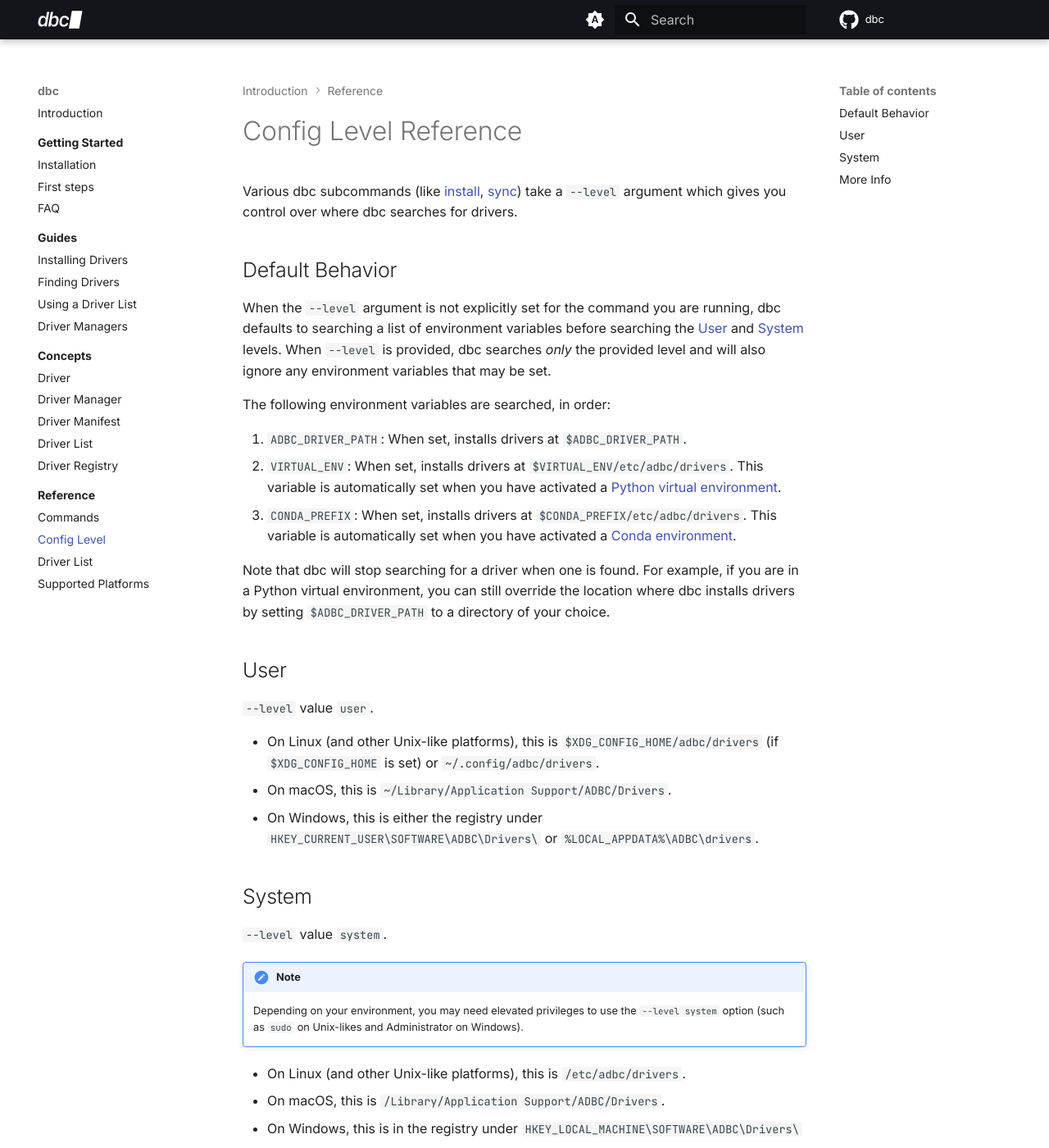
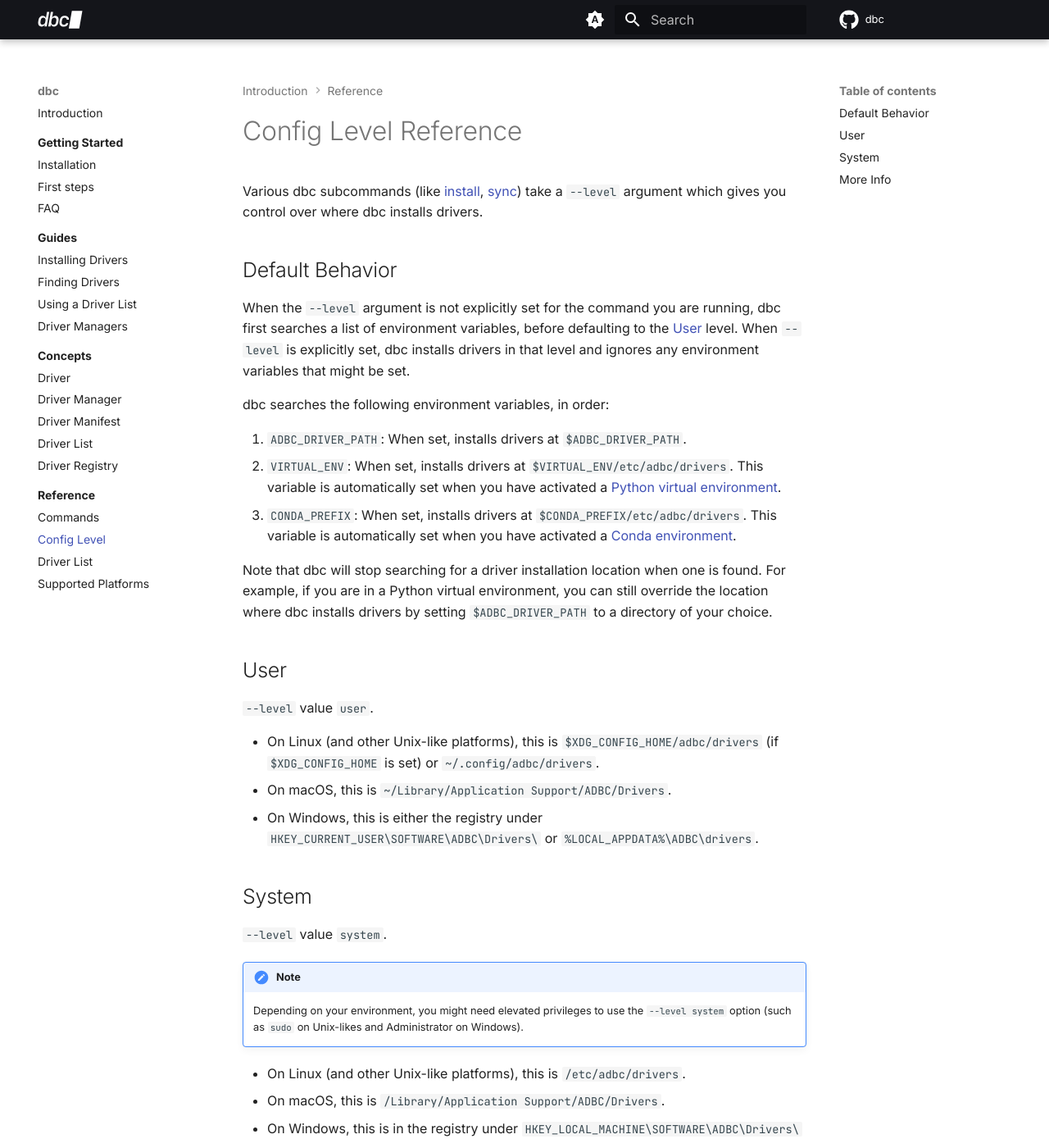
Before and after one commit to columnar-tech/dbc, an MkDocs documentation site: the page built from docs/reference/config_level.md, in a window 1280 px wide and 1400 px high. Shown: the whole window at 82% size. Built offline with MkDocs 1.6.1 and Material for MkDocs 9.7.7, drawn with Linux system fonts in a browser that asks for light colours; plug-ins that fetch from the network failed and are left out; comment, search, counter and statistics services are not loaded.

Commit message:
docs: improve --level docs (#163)
Replaces "search" with "install" and improves the language in some other
ways.

```diff
--- a/docs/reference/config_level.md
+++ b/docs/reference/config_level.md
@@ -16,20 +16,20 @@
 
 # Config Level Reference
 
-Various dbc subcommands (like [install](cli.md#install), [sync](cli.md#sync)) take a `--level` argument which gives you control over where dbc searches for drivers.
+Various dbc subcommands (like [install](cli.md#install), [sync](cli.md#sync)) take a `--level` argument which gives you control over where dbc installs drivers.
 
 ## Default Behavior
 
-When the `--level` argument is not explicitly set for the command you are running, dbc defaults to searching a list of environment variables before searching the [User](#user) and [System](#system) levels.
-When `--level` is provided, dbc searches _only_ the provided level and will also ignore any environment variables that may be set.
+When the `--level` argument is not explicitly set for the command you are running, dbc first searches a list of environment variables, before defaulting to the [User](#user) level.
+When `--level` is explicitly set, dbc installs drivers in that level and ignores any environment variables that might be set.
 
-The following environment variables are searched, in order:
+dbc searches the following environment variables, in order:
 
 1. `ADBC_DRIVER_PATH`: When set, installs drivers at `$ADBC_DRIVER_PATH`.
 2. `VIRTUAL_ENV`: When set, installs drivers at `$VIRTUAL_ENV/etc/adbc/drivers`. This variable is automatically set when you have activated a [Python virtual environment](https://docs.python.org/3/tutorial/venv.html).
 3. `CONDA_PREFIX`: When set, installs drivers at `$CONDA_PREFIX/etc/adbc/drivers`. This variable is automatically set when you have activated a [Conda environment](https://docs.conda.io/projects/conda/en/latest/user-guide/concepts/environments.html).
 
-Note that dbc will stop searching for a driver when one is found.
+Note that dbc will stop searching for a driver installation location when one is found.
 For example, if you are in a Python virtual environment, you can still override the location where dbc installs drivers by setting `$ADBC_DRIVER_PATH` to a directory of your choice.
 
 ## User
@@ -46,7 +46,7 @@
 
 !!! note
 
-    Depending on your environment, you may need elevated privileges to use the `--level system` option (such as `sudo` on Unix-likes and Administrator on Windows).
+    Depending on your environment, you might need elevated privileges to use the `--level system` option (such as `sudo` on Unix-likes and Administrator on Windows).
 
 - On Linux (and other Unix-like platforms), this is `/etc/adbc/drivers`.
 - On macOS, this is `/Library/Application Support/ADBC/Drivers`.
```
